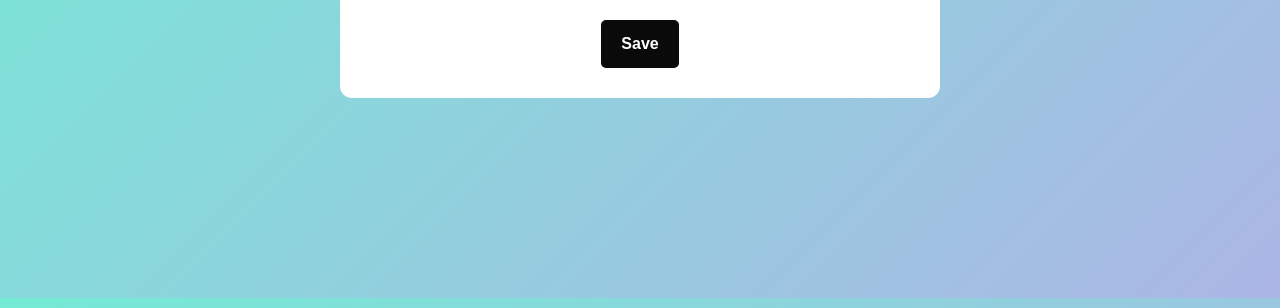
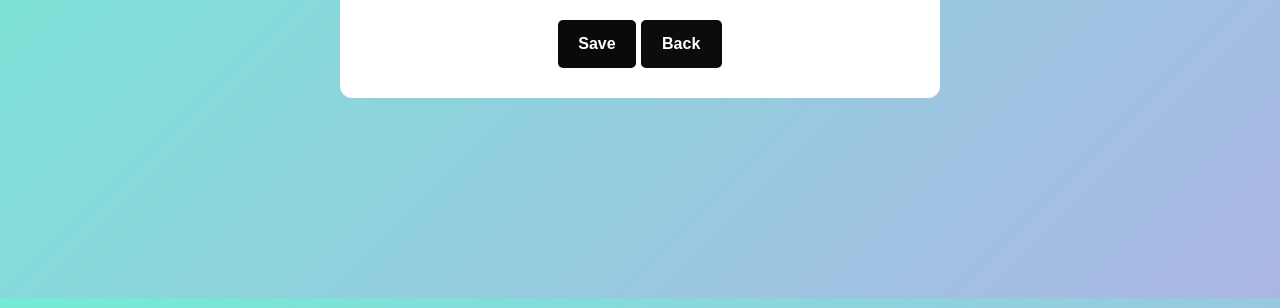
Before and after one commit to mahil-tech-academy/mahil-chitfund-app, a Django app: page /config_view/ in a window 1280 px wide. Shown: the part 328-636 px from the top of the page. Run offline with Django 5.2, Linux system fonts and the light colour scheme; data that the repository does not hold is empty.

Commit message:
Update config_view.html

```diff
--- a/CHITPROJECT/chitproject/chitapp/templates/config_view.html
+++ b/CHITPROJECT/chitproject/chitapp/templates/config_view.html
@@ -14,6 +14,17 @@ Chit Fund Project | Config View Page
         text-align: center;
         font-size: 18px;
     }
+     nav {
+        background-color: #1e1e1e;
+        display: flex;
+        justify-content: space-between;
+        align-items: center;
+        padding: 10px 25px;
+        flex-wrap: nowrap;
+        white-space: nowrap;
+        overflow-x: auto;
+    }
+
     .form-container {
         max-width: 600px;
         background: #fff;
@@ -56,6 +67,21 @@ Chit Fund Project | Config View Page
         transition: 0.3s;
         display: inline-block;
     }
+    .back-btn {
+    display: inline-block;
+    width: 15%;
+    padding: 12px;
+    font-size: 16px;
+    font-weight: bold;
+    background-color: #0c0c0c;
+    color: white;
+    text-align: center;
+    text-decoration: none;
+    border: none;
+    border-radius: 5px;
+    cursor: pointer;
+    transition: background-color 0.3s ease;
+}
 
 </style>
 
@@ -81,6 +107,7 @@ Chit Fund Project | Config View Page
             {% endfor %}
         </table>
         <button type="submit" class="save-button">Save</button>
+        <a href="{% url 'index' %}" class="back-btn">Back</a>
     </form>
 </div>
 
```
